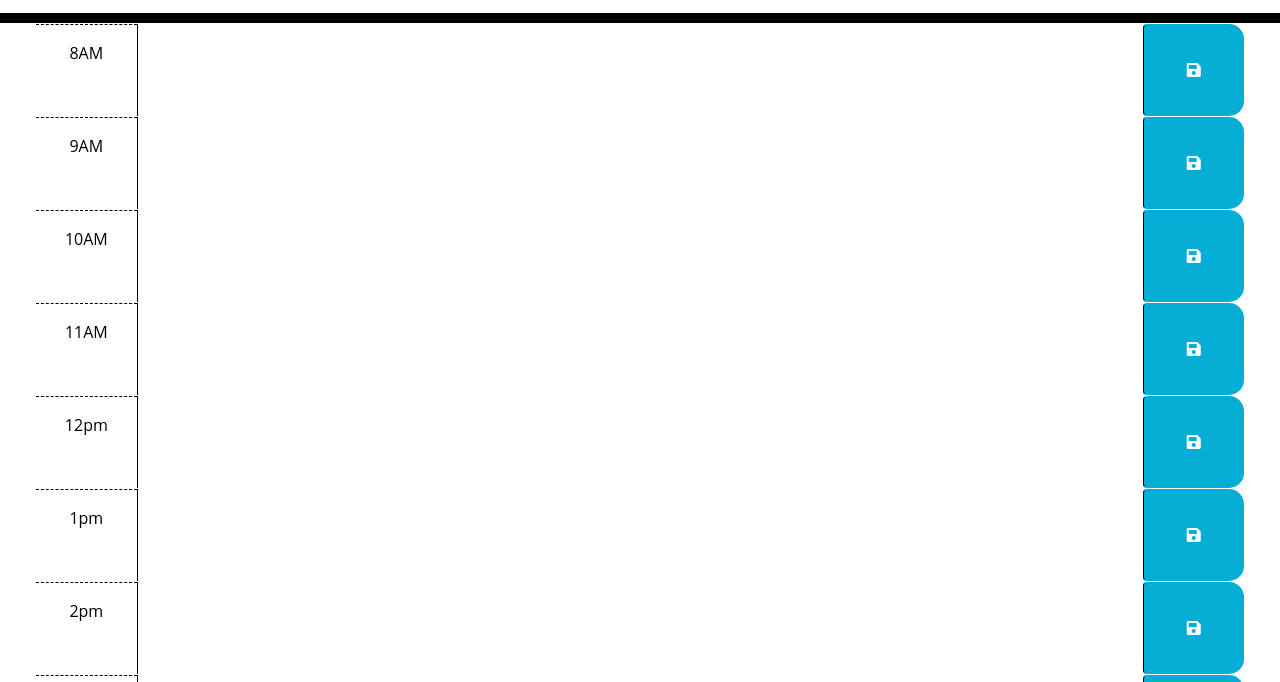
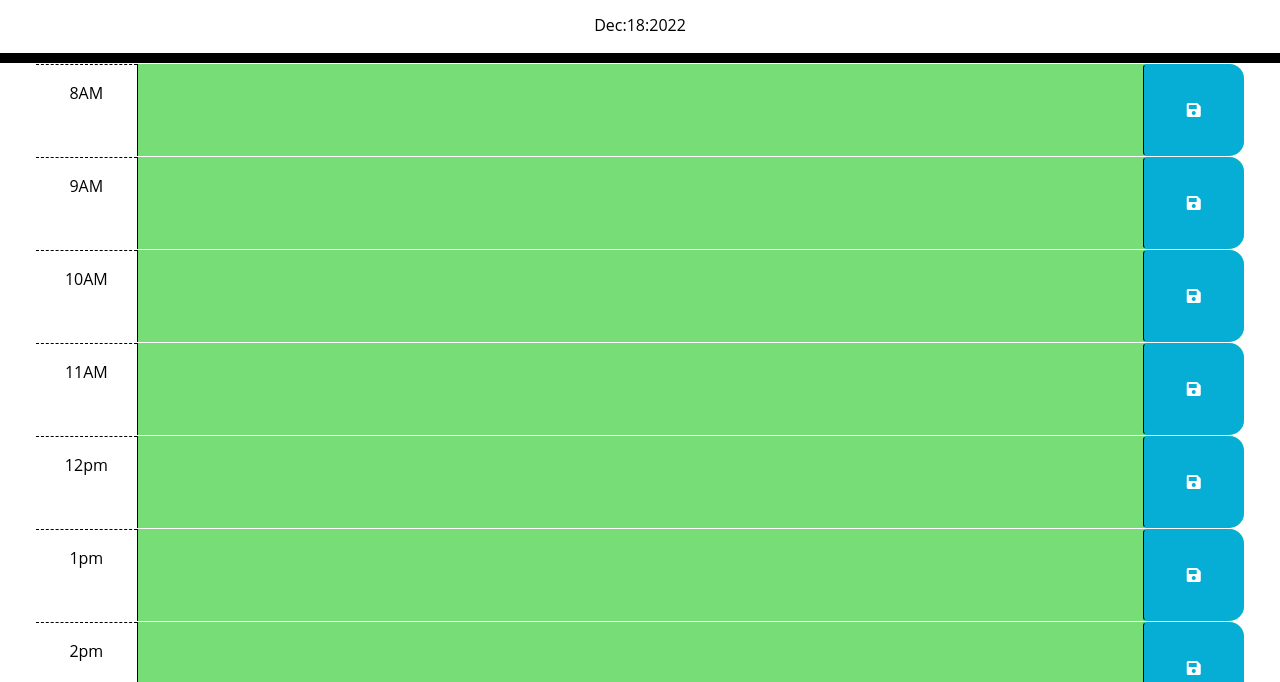
Before and after one commit to wyamet/Module-5, a plain HTML site: page index.html in a window 1280 px wide. Shown: the part 118-800 px from the top of the page. Drawn offline with nearby package versions, Linux system fonts and the light colour scheme; the site is published under a folder, as on GitHub Pages, so addresses that start at the root find nothing.

Commit message:
added dot berfore javascript file to link properly

```diff
--- a/index.html
+++ b/index.html
@@ -142,7 +142,7 @@
 
 
 <script src="https://cdnjs.cloudflare.com/ajax/libs/jquery/3.5.1/jquery.min.js"></script>
-<script src="/develop/JS/script.js"></script>
+<script src="./develop/JS/script.js"></script>
 
   </body>
 </html>
```
